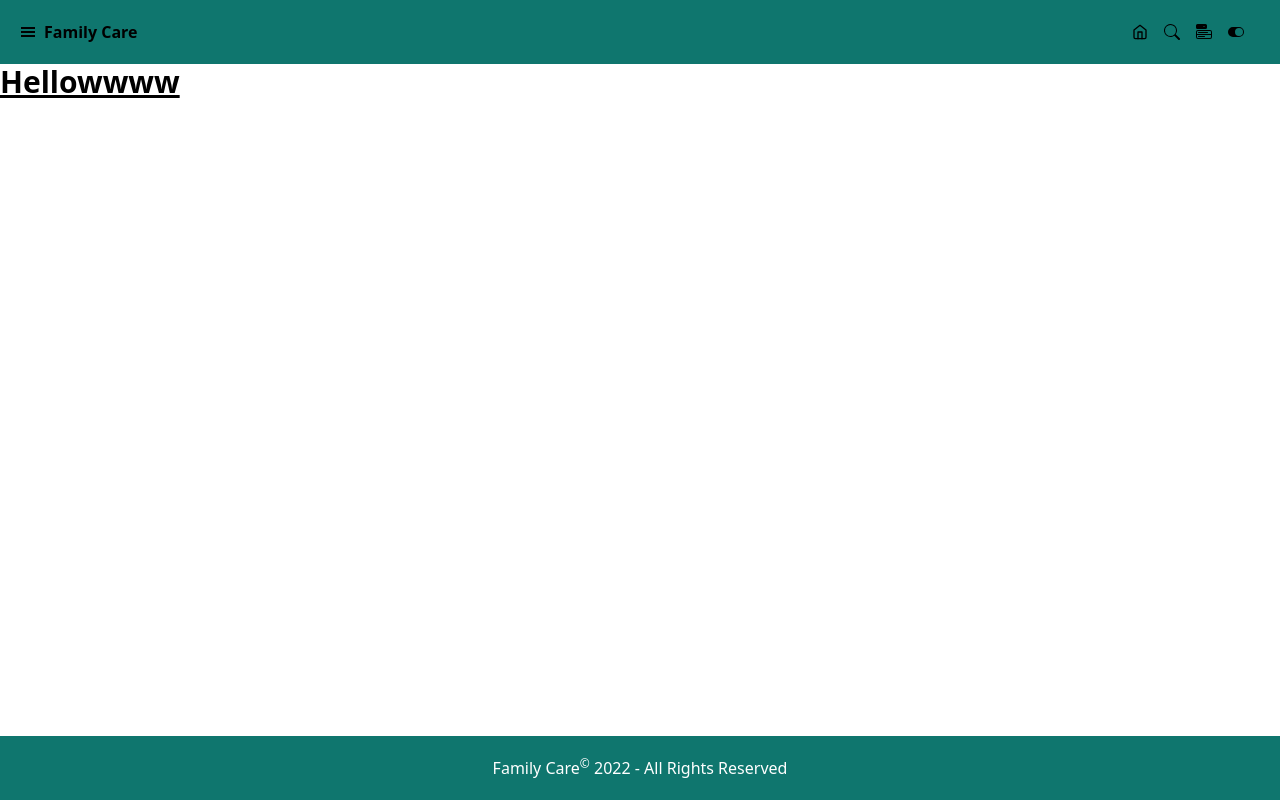
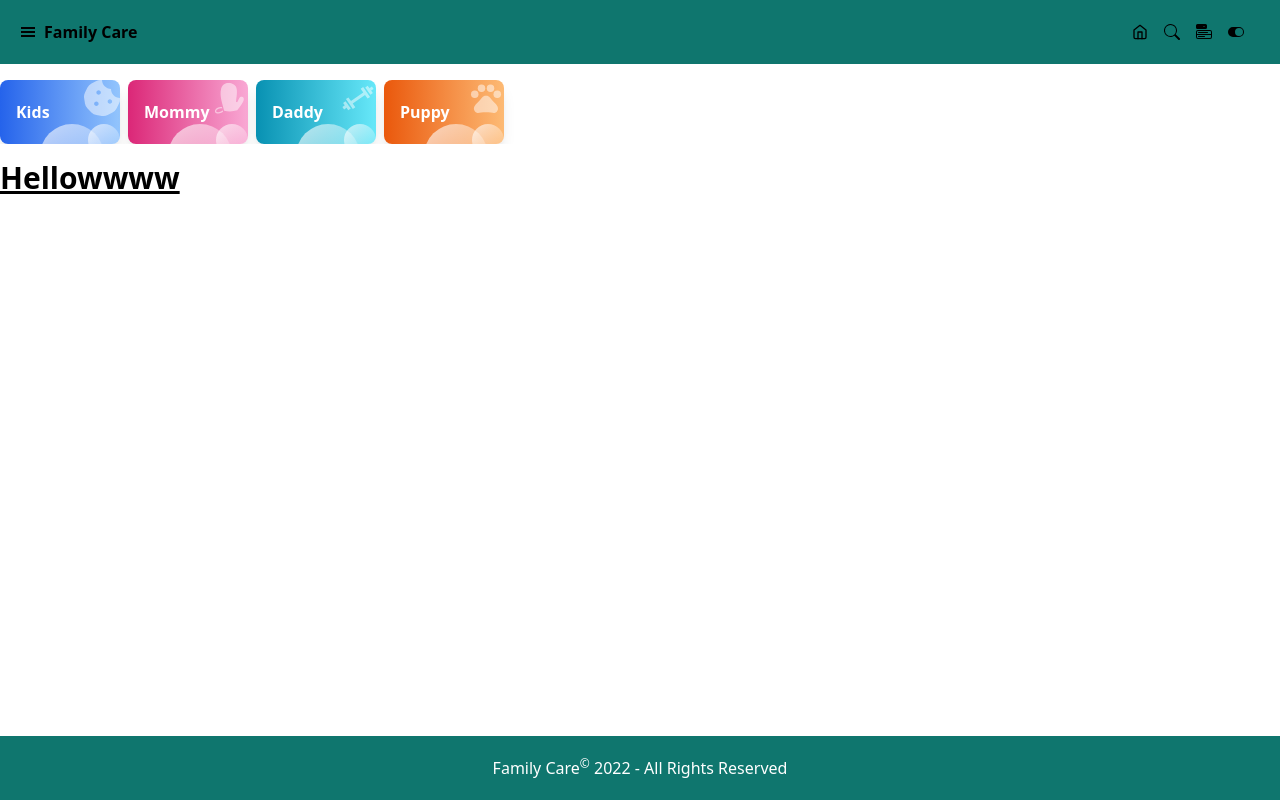
Before and after one commit to MochammadTaufikJuliandi/Family-Care, a React (Create React App) app: page / in a window 1280 px wide. Built offline with nearby package versions, Linux system fonts and the light colour scheme.

Commit message:
Co-authored-by: MochammadTaufikJuliandi <MochammadTaufikJuliandi@users.noreply.github.com> Co-authored-by: Robi Firmansyah <robifirmnsyah@users.noreply.github.com>

```diff
--- a/src/App.js
+++ b/src/App.js
@@ -1,17 +1,19 @@
 import "./App.css";
 import Footer from "./components/Footer";
 import Navbar from "./components/Navbar";
-import NavBottom from './components/NavBottom'
+import NavBottom from "./components/NavBottom";
 
+import CategoryList from "./components/CategoryList";
 function App() {
   return (
     <>
-    <div className="App">
-      <Navbar />
-      <h1 className="text-3xl font-bold underline">Hellowwww</h1>
-      <Footer />
-    </div>
-    <NavBottom/>
+      <div className="App">
+        <Navbar />
+        <CategoryList />
+        <h1 className="text-3xl font-bold underline">Hellowwww</h1>
+        <Footer />
+      </div>
+      <NavBottom />
     </>
   );
 }
--- /dev/null
+++ b/src/components/Category.jsx
@@ -0,0 +1,14 @@
+import React from "react";
+
+export default function Category({ category, icon, colorFrom, colorTo }) {
+    return (
+        <div
+            className={`bg-gradient-to-r ${colorFrom} ${colorTo} px-4 py-5  w-max-[50px] rounded-lg max-w-[150px] min-w-[120px] overflow-hidden relative inline-block shadow-lg`}
+        >
+            <p className="text-white font-semibold"> {category}</p>
+            {icon}
+            <div className="p-4  bg-gradient-to-br from-white/70 to-white/0 bottom--2 right-0 absolute rounded-full "></div>
+            <div className="p-8  bg-gradient-to-br from-white/70 to-white/0  bottom--1 right-4 absolute rounded-full"></div>
+        </div>
+    );
+}
--- /dev/null
+++ b/src/components/CategoryList.jsx
@@ -0,0 +1,45 @@
+import React from "react";
+import Category from "./Category";
+import { FaCookieBite } from "react-icons/fa";
+import { GiCookingGlove } from "react-icons/gi";
+import { MdPets } from "react-icons/md";
+import { CgGym } from "react-icons/cg";
+
+export default function CategoryList() {
+    return (
+        <div className=" overflow-x-scroll w-full flex gap-2 my-4 scr">
+            <Category
+                category="Kids"
+                colorFrom="from-blue-600"
+                colorTo="to-blue-300"
+                icon={
+                    <FaCookieBite className="text-white/50 absolute text-4xl right-0 top-0" />
+                }
+            />
+            <Category
+                category="Mommy"
+                colorFrom="from-pink-600"
+                colorTo="to-pink-300"
+                icon={
+                    <GiCookingGlove className="text-white/50 absolute text-4xl right-0 top-0" />
+                }
+            />
+            <Category
+                colorFrom="from-cyan-600"
+                colorTo="to-cyan-300"
+                category="Daddy"
+                icon={
+                    <CgGym className="text-white/50 absolute text-4xl right-0 top-0" />
+                }
+            />
+            <Category
+                colorFrom="from-orange-600"
+                colorTo="to-orange-300"
+                category="Puppy"
+                icon={
+                    <MdPets className="text-white/50 absolute text-4xl right-0 top-0" />
+                }
+            />
+        </div>
+    );
+}
```
